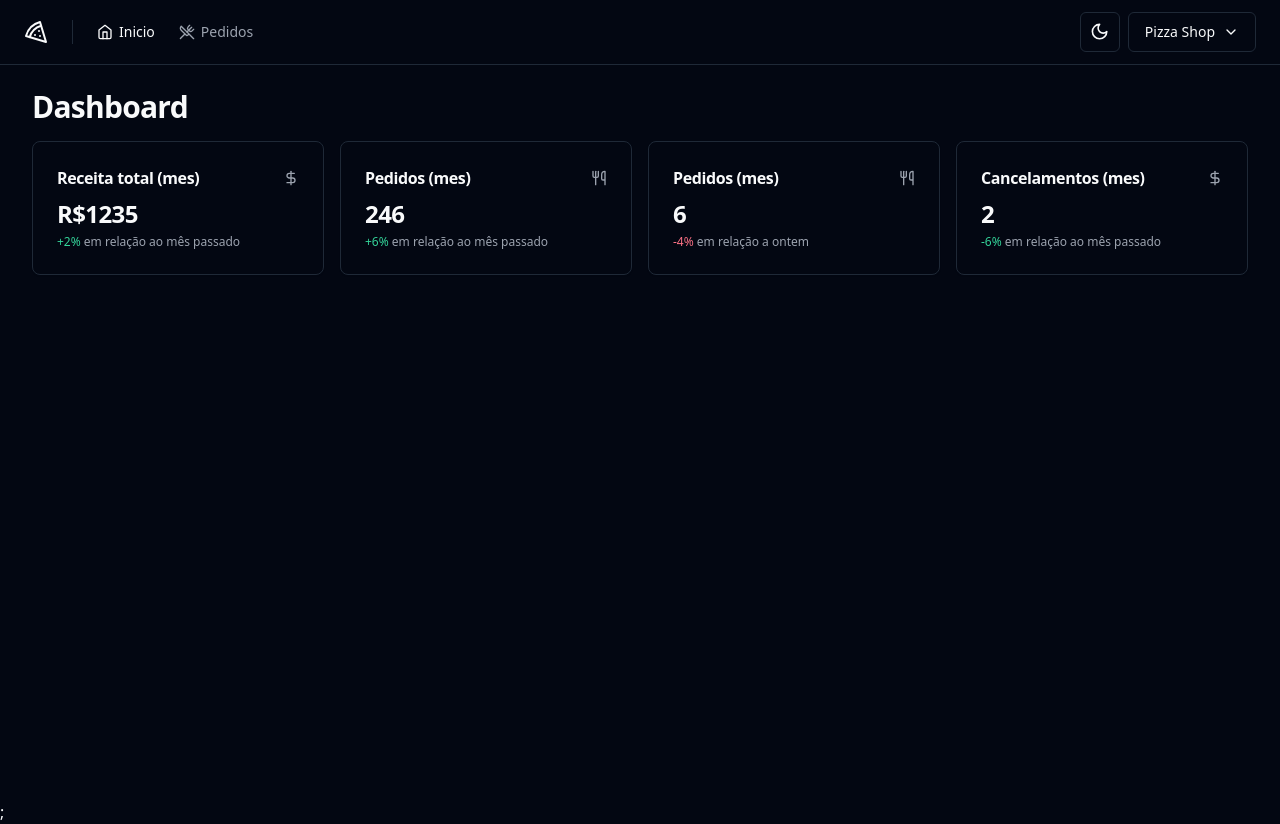
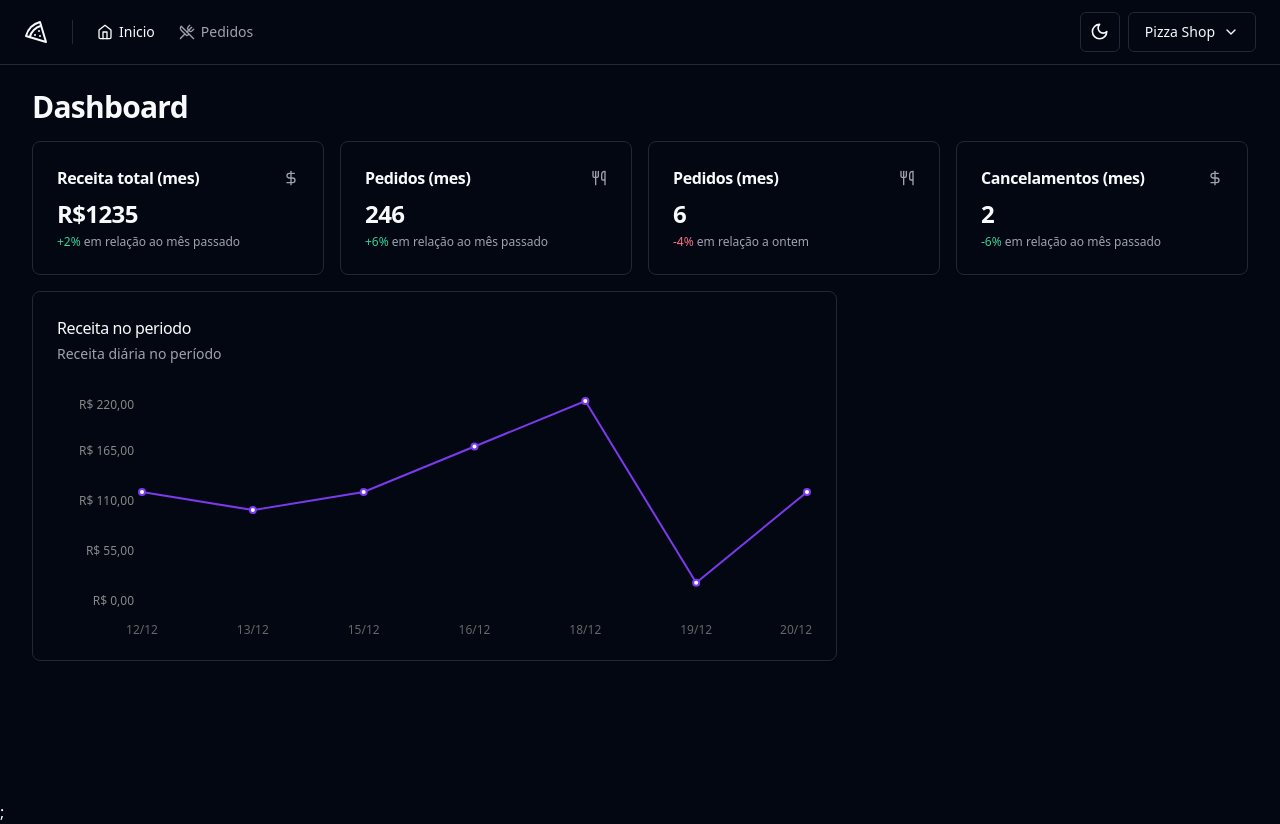
Before and after one commit to Andre-G-C-Araujo/pizzaWeb, a React (Vite) app: page / in a window 1280 px wide. Built offline with nearby package versions, Linux system fonts and the light colour scheme.

Commit message:
creatin charts in aplication using recharts lib

```diff
--- a/package.json
+++ b/package.json
@@ -28,6 +28,7 @@
     "react-helmet-async": "^2.0.4",
     "react-hook-form": "^7.51.0",
     "react-router-dom": "^6.22.2",
+    "recharts": "^2.12.2",
     "sonner": "^1.4.3",
     "sort-by": "^0.0.2",
     "tailwind-merge": "^2.2.1",
--- a/src/pages/app/dashboard/dashboard.tsx
+++ b/src/pages/app/dashboard/dashboard.tsx
@@ -4,6 +4,7 @@
 import { MonthCanceledOrdersAmountCard } from "./month-canceled-orders-amount";
 import { MonthOrdersAmountCard } from "./month-orders-amount-card";
 import { MonthRevenueCard } from "./month-revenue";
+import { RevenueChart } from "./revenue-chart";
 
 export const Dashboard = () => {
   return (
@@ -18,6 +19,10 @@
           <DayOrdersAmountCard />
           <MonthCanceledOrdersAmountCard />
         </div>
+
+        <div className="grid grid-cols-9 gap-4">
+          <RevenueChart />
+        </div>
       </div>
     </>
   );
--- /dev/null
+++ b/src/pages/app/dashboard/revenue-chart.tsx
@@ -0,0 +1,90 @@
+import {
+  CartesianGrid,
+  Line,
+  LineChart,
+  ResponsiveContainer,
+  Tooltip,
+  XAxis,
+  YAxis,
+} from "recharts";
+import colors from "tailwindcss/colors";
+
+import {
+  Card,
+  CardContent,
+  CardDescription,
+  CardHeader,
+  CardTitle,
+} from "@/components/ui/card";
+
+const data = [
+  {
+    date: "12/12",
+    revenue: 120,
+  },
+  {
+    date: "13/12",
+    revenue: 100,
+  },
+  {
+    date: "15/12",
+    revenue: 120,
+  },
+  {
+    date: "16/12",
+    revenue: 170,
+  },
+  {
+    date: "18/12",
+    revenue: 220,
+  },
+  {
+    date: "19/12",
+    revenue: 20,
+  },
+  {
+    date: "20/12",
+    revenue: 120,
+  },
+];
+
+export const RevenueChart = () => {
+  return (
+    <Card className="col-span-6">
+      <CardHeader className="flex-row items-center justify-between pb-8">
+        <div className="space-y-1">
+          <CardTitle className="text-base font-medium">
+            Receita no periodo
+          </CardTitle>
+          <CardDescription>Receita diária no período</CardDescription>
+        </div>
+      </CardHeader>
+      <CardContent>
+        <ResponsiveContainer width="100%" height={240}>
+          <LineChart data={data} style={{ fontSize: 12 }}>
+            <XAxis dataKey="date" tickLine={false} axisLine={false} dy={16} />
+
+            <YAxis
+              width={80}
+              stroke="#888"
+              axisLine={false}
+              tickLine={false}
+              tickFormatter={(value: number) =>
+                value.toLocaleString("pt-BR", {
+                  style: "currency",
+                  currency: "BRL",
+                })
+              }
+            />
+            <Line
+              type="linear"
+              strokeWidth={2}
+              dataKey="revenue"
+              stroke={colors.violet["600"]}
+            />
+          </LineChart>
+        </ResponsiveContainer>
+      </CardContent>
+    </Card>
+  );
+};
```
Also changed, not shown: 1 other file (tests, documents, lock files or other folders).
